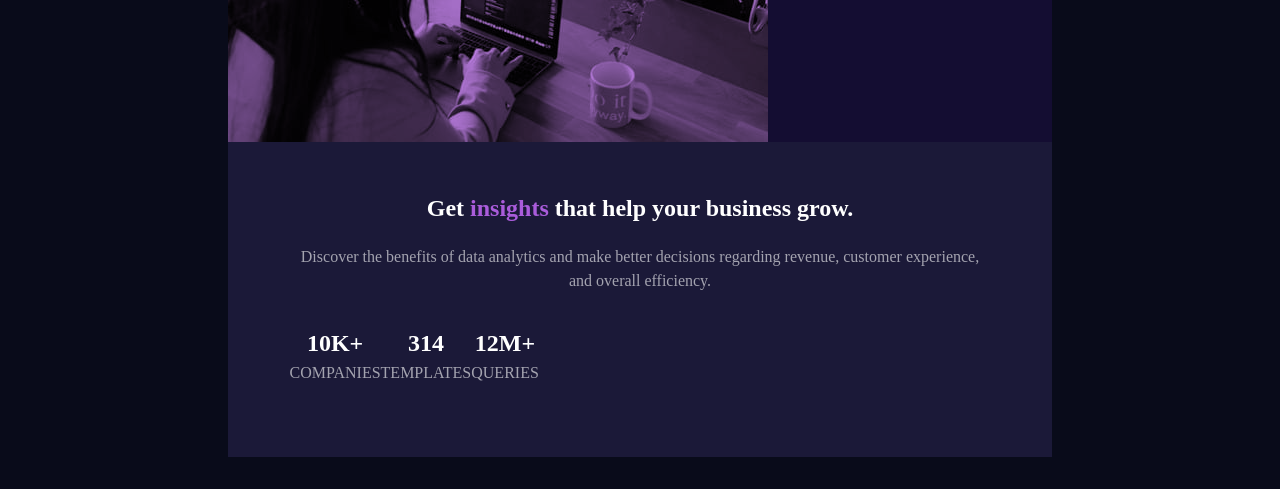
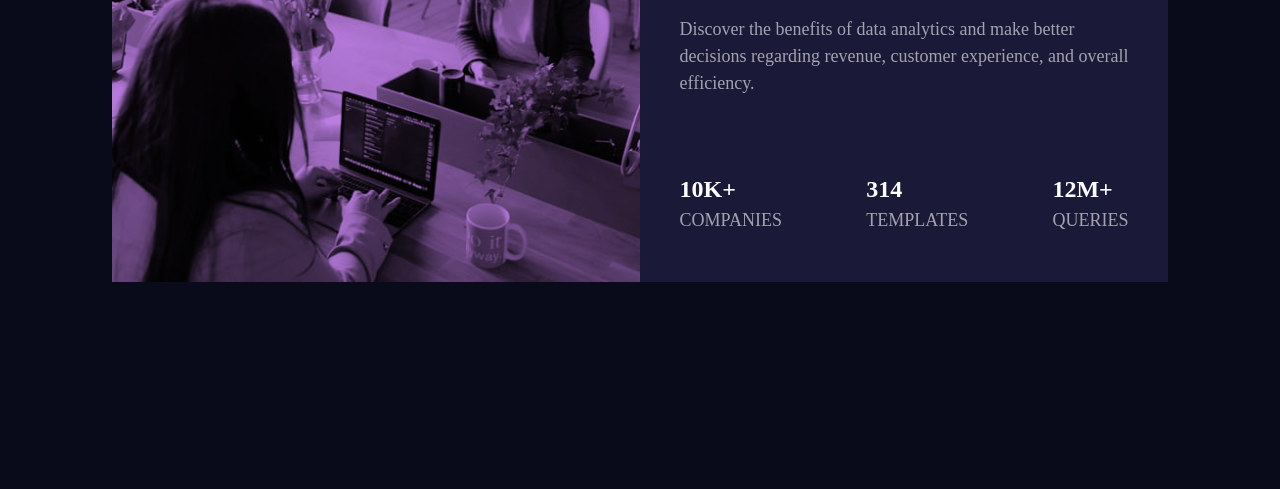
Before and after one commit to DomilsonFirmino/Stats-preview-card-component, a plain HTML site: page index.html in a window 1280 px wide. Shown: the part 336-825 px from the top of the page. After the commit the page ends 800 px from the top, so only its background shows below. Drawn offline with Linux system fonts and the light colour scheme.

Commit message:
desktop layout

```diff
--- a/index.html
+++ b/index.html
@@ -20,32 +20,32 @@
       </picture>
     </header>
 
-    <div class="container padding-block-400">
+    <div class="card__content | container padding-block-400">
 
-      <section class="card__text text-align-center padding-600">
+      <section class="card__text text-align padding-600">
 
-        <h1 class="card_heading | heading-clr-white padding-300">Get <span class="accent">insights</span> that help your business grow.</h1>
-        <p class="text-transparent">
+        <h1 class="card_heading | fs-800 heading-clr-white padding-300">Get <span class="accent">insights</span> that help your business grow.</h1>
+        <p class="text-transparent fs-600">
           Discover the benefits of data analytics and make better decisions regarding revenue, customer
           experience, and overall efficiency.
         </p>
 
       </section>
 
-      <section class="card__info info flex columns text-center">
+      <section class="card__info info flex direction text-center">
 
         <div class="info__content">
-          <h2 class="heading-clr-white">10k+</h2>
-          <p class="text-transparent">companies</p>
+          <h2 class="heading-clr-white fs-700">10k+</h2>
+          <p class="text-transparent fs-600">companies</p>
         </div>
         <div class="info__content">
-          <h2 class="heading-clr-white">314</h2>
-          <p class="text-transparent">templates</p>
+          <h2 class="heading-clr-white fs-700">314</h2>
+          <p class="text-transparent fs-600">templates</p>
         </div>
 
         <div class="info__content">
-          <h2 class="heading-clr-white">12m+</h2>
-          <p class="text-transparent">queries</p>
+          <h2 class="heading-clr-white fs-700">12m+</h2>
+          <p class="text-transparent fs-600">queries</p>
         </div>
 
       </section>
--- a/style.css
+++ b/style.css
@@ -45,6 +45,9 @@ a:not([class]) {
 /* Make images easier to work with */
 img,
 picture {
+  width: 100%;
+  object-fit: cover;
+  height: 100%;
   max-width: 100%;
   display: block;
 }
@@ -126,10 +129,29 @@ img{
   text-transform: uppercase;
 }
 
+
 :where(.info__content:not(:last-child)){
   padding-bottom: 1.5em;
 }
+@media (min-width: 50em){
+  :where(.info__content:not(:last-child)){
+    padding-bottom: 0;
+  }
 
+  .card__content{
+    display: flex;
+    flex-direction: column;
+    justify-content: space-between;
+  }
+}
+
+
+@media (min-width: 50em) {
+  .card__info{
+    flex-direction: row;
+    justify-content: space-between;
+  }
+}
 /*utility classes*/
 
 .container{
@@ -148,7 +170,16 @@ img{
 .direction{flex-direction: column;}
 
 @media (min-width: 50em){
+  .card{
+    display: grid;
+    grid-template-columns: repeat(2,1fr);
 
+    max-width: 66em;
+  }
+
+  .direction{
+    flex-direction: row;
+  }
 }
 
 .horizontal-center{ justify-content: center;}
@@ -165,7 +196,17 @@ img{
 
 .text-transparent{ color: var(--clr-neutral-slightly-transparent-white);}
 
-.text-center {text-align: center;}
+.text-center{text-align: center;}
+
+@media (min-width: 50em){
+  .text-center{ text-align: left;}
+}
+
+.text-align {text-align: center;}
+
+@media (min-width: 50em){
+  .text-align{ text-align: left;}
+}
 
 .padding-300{ padding-bottom: .8em;}
 
@@ -177,6 +218,13 @@ img{
 
 .padding-block-400{ padding-block: 3em;}
 
+.fs-900{ font-size: var(--fs-900);}
+.fs-800{ font-size: var(--fs-800);}
+.fs-700{ font-size: var(--fs-700);}
+.fs-600{ font-size: var(--fs-600);}
+.fs-500{ font-size: var(--fs-500);}
+.fs-400{ font-size: var(--fs-400);}
+
 .grid{display: grid;}
 
 .grid-center{place-items: center;}
```
